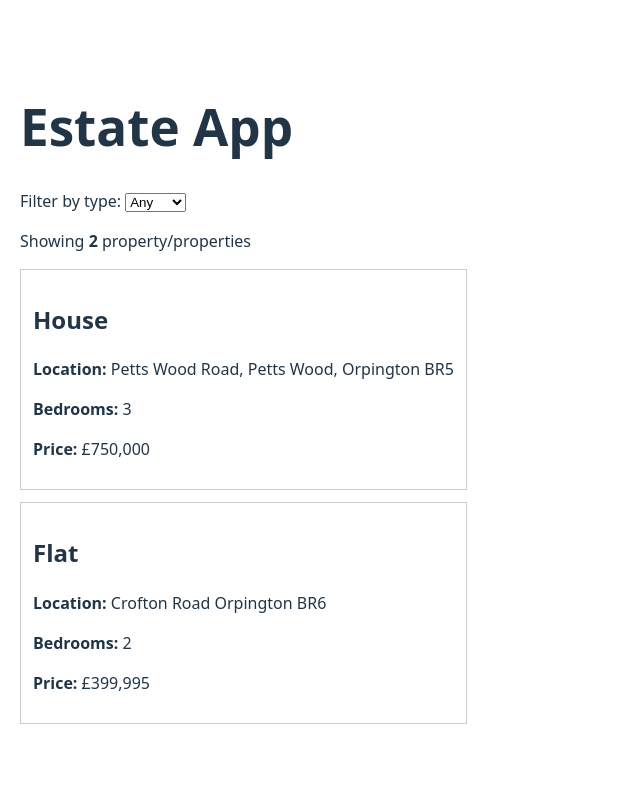
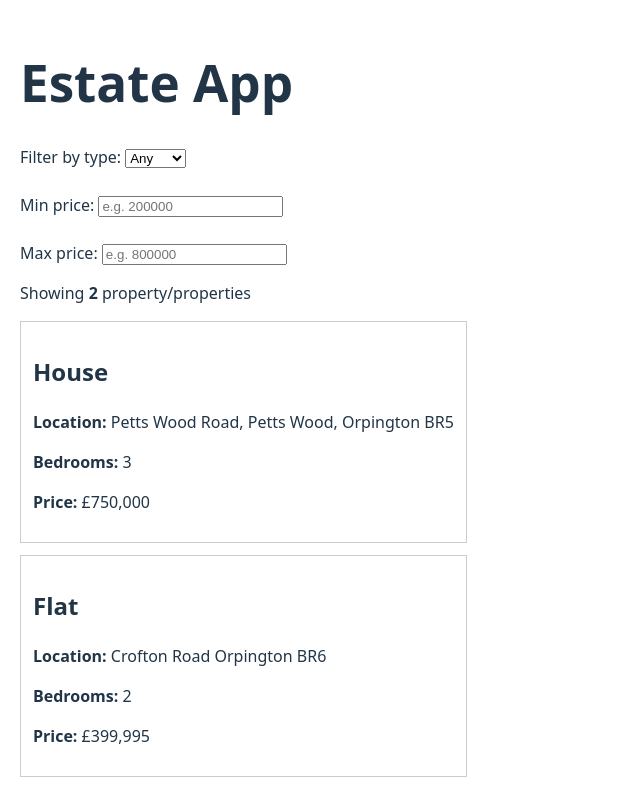
Before and after one commit to hariya003/Adv.Client-side-React-App, a React (Vite) app in the folder react-coursework/: page / in a window 1280 px wide. Shown: the whole page, without its empty margins (0-640 px from the left). Built offline with nearby package versions, Linux system fonts and the light colour scheme.

Commit message:
Extend property filter with price range
Extended the existing property type filter to include minimum and maximum price filtering using React state and client-side JSON data.

```diff
--- a/react-coursework/src/App.jsx
+++ b/react-coursework/src/App.jsx
@@ -4,41 +4,61 @@ import TypeFilter from "./components/TypeFilter";
 
 function App() {
   const allProperties = propertiesData.properties;
+
   const [selectedType, setSelectedType] = useState("Any");
+  const [minPrice, setMinPrice] = useState("");
+  const [maxPrice, setMaxPrice] = useState("");
 
   const visibleProperties = useMemo(() => {
-    if (selectedType === "Any") return allProperties;
-    return allProperties.filter((p) => p.type === selectedType);
-  }, [allProperties, selectedType]);
+    return allProperties.filter((property) => {
+      const matchesType =
+        selectedType === "Any" || property.type === selectedType;
+
+      const min = minPrice === "" ? null : Number(minPrice);
+      const max = maxPrice === "" ? null : Number(maxPrice);
+
+      const matchesMin = min === null || property.price >= min;
+      const matchesMax = max === null || property.price <= max;
+
+      return matchesType && matchesMin && matchesMax;
+    });
+  }, [allProperties, selectedType, minPrice, maxPrice]);
 
   return (
     <div style={{ padding: "20px" }}>
       <h1>Estate App</h1>
 
-      <TypeFilter value={selectedType} onChangeType={setSelectedType} />
+      <TypeFilter
+        typeValue={selectedType}
+        minValue={minPrice}
+        maxValue={maxPrice}
+        onTypeChange={setSelectedType}
+        onMinChange={setMinPrice}
+        onMaxChange={setMaxPrice}
+      />
 
       <p>
         Showing <strong>{visibleProperties.length}</strong> property/properties
       </p>
 
-      {visibleProperties.map((p) => (
+      {visibleProperties.map((property) => (
         <div
-          key={p.id}
+          key={property.id}
           style={{
             border: "1px solid #ccc",
             padding: "12px",
             marginBottom: "12px",
           }}
         >
-          <h2>{p.type}</h2>
+          <h2>{property.type}</h2>
           <p>
-            <strong>Location:</strong> {p.location}
+            <strong>Location:</strong> {property.location}
           </p>
           <p>
-            <strong>Bedrooms:</strong> {p.bedrooms}
+            <strong>Bedrooms:</strong> {property.bedrooms}
           </p>
           <p>
-            <strong>Price:</strong> £{p.price.toLocaleString()}
+            <strong>Price:</strong> £{property.price.toLocaleString()}
           </p>
         </div>
       ))}
--- a/react-coursework/src/components/TypeFilter.jsx
+++ b/react-coursework/src/components/TypeFilter.jsx
@@ -1,13 +1,44 @@
-function TypeFilter({ value, onChangeType }) {
+function TypeFilter({
+  typeValue,
+  minValue,
+  maxValue,
+  onTypeChange,
+  onMinChange,
+  onMaxChange,
+}) {
   return (
     <div style={{ marginBottom: "16px" }}>
       <label>
         Filter by type:{" "}
-        <select value={value} onChange={(e) => onChangeType(e.target.value)}>
+        <select value={typeValue} onChange={(e) => onTypeChange(e.target.value)}>
           <option value="Any">Any</option>
           <option value="House">House</option>
           <option value="Flat">Flat</option>
         </select>
+      </label>
+
+      <br /><br />
+
+      <label>
+        Min price:{" "}
+        <input
+          type="number"
+          value={minValue}
+          onChange={(e) => onMinChange(e.target.value)}
+          placeholder="e.g. 200000"
+        />
+      </label>
+
+      <br /><br />
+
+      <label>
+        Max price:{" "}
+        <input
+          type="number"
+          value={maxValue}
+          onChange={(e) => onMaxChange(e.target.value)}
+          placeholder="e.g. 800000"
+        />
       </label>
     </div>
   );
```
